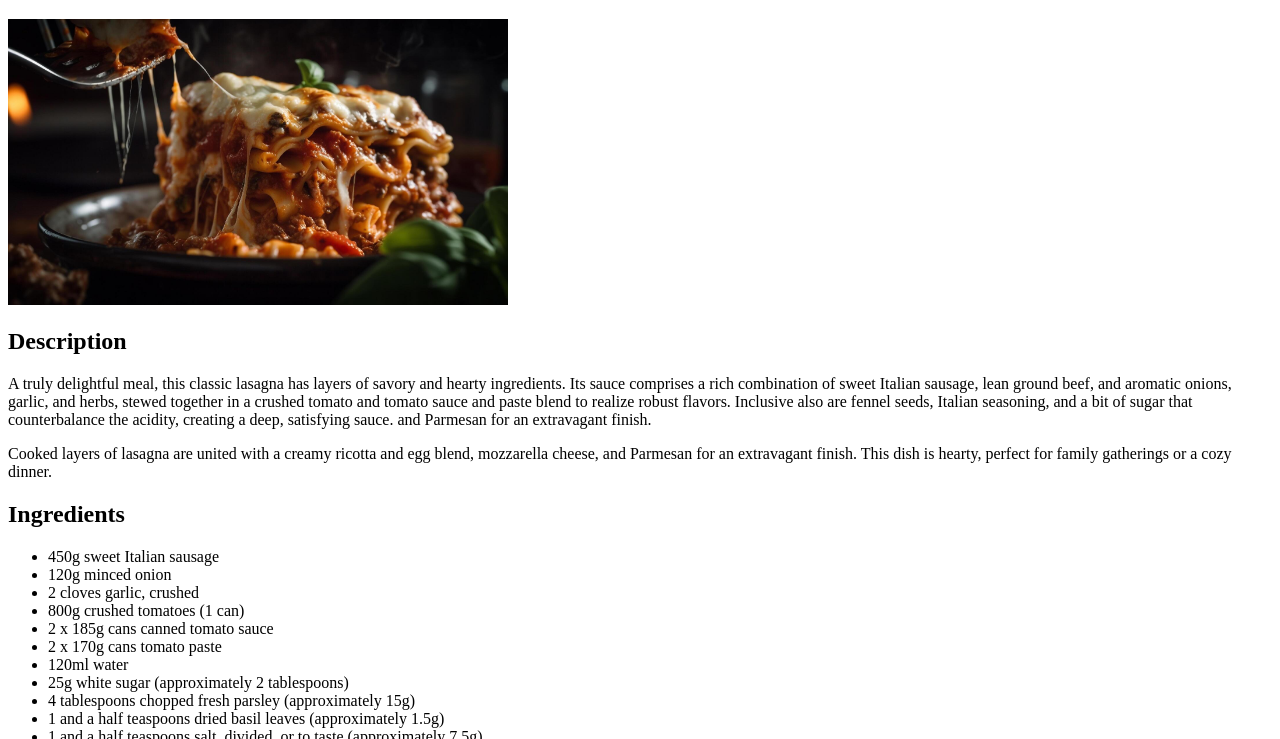
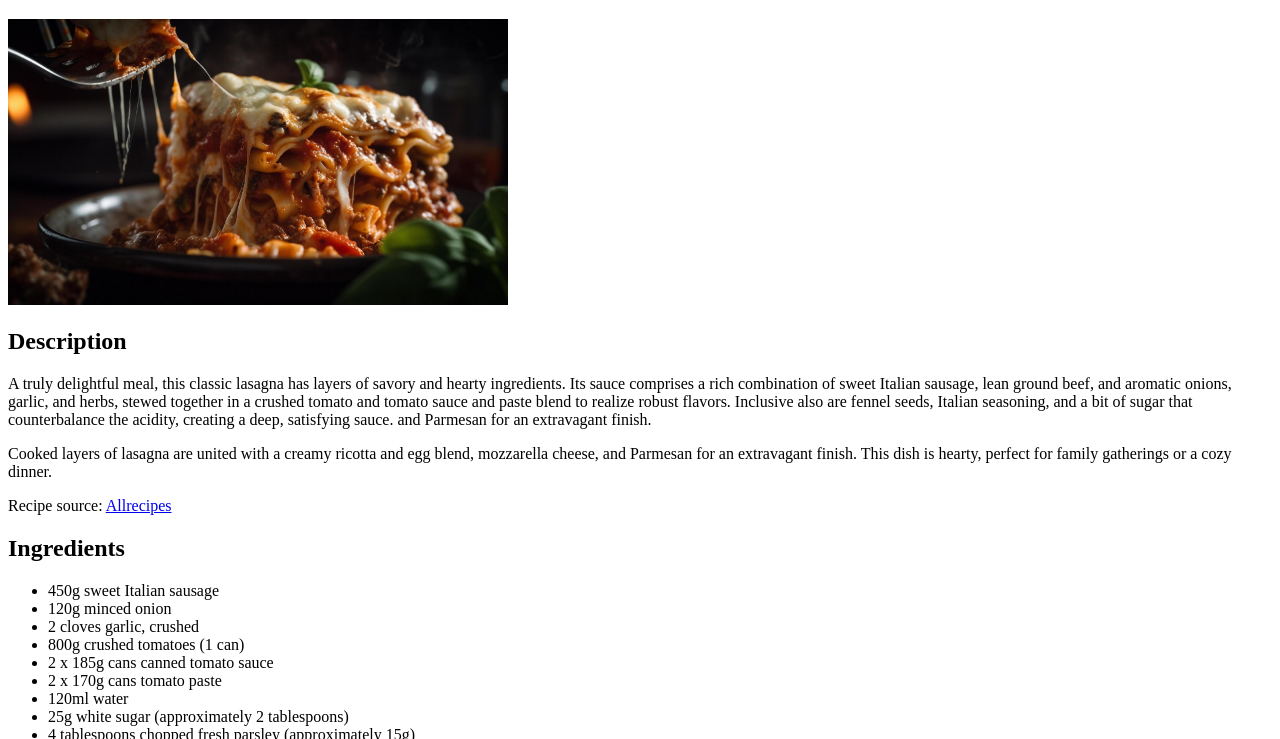
Before and after one commit to EliasXyl/odin-recipes, a plain HTML site: page recipes/lasagna.html in a window 1280 px wide. Shown: the part 61-800 px from the top of the page. Drawn offline with Linux system fonts and the light colour scheme.

Commit message:
Add recipe source link

```diff
--- a/recipes/lasagna.html
+++ b/recipes/lasagna.html
@@ -12,6 +12,7 @@
         <h2>Description</h2>
         <p>A truly delightful meal, this classic lasagna has layers of savory and hearty ingredients. Its sauce comprises a rich combination of sweet Italian sausage, lean ground beef, and aromatic onions, garlic, and herbs, stewed together in a crushed tomato and tomato sauce and paste blend to realize robust flavors. Inclusive also are fennel seeds, Italian seasoning, and a bit of sugar that counterbalance the acidity, creating a deep, satisfying sauce.  and Parmesan for an extravagant finish.</p>
         <p>Cooked layers of lasagna are united with a creamy ricotta and egg blend, mozzarella cheese, and Parmesan for an extravagant finish. This dish is hearty, perfect for family gatherings or a cozy dinner.</p>
+        <p>Recipe source: <a href="https://www.allrecipes.com/recipe/23600/worlds-best-lasagna/" target="_blank" rel="noopener noreferrer"> Allrecipes </a></p>
 
         <h2>Ingredients</h2>
         <ul>
```
